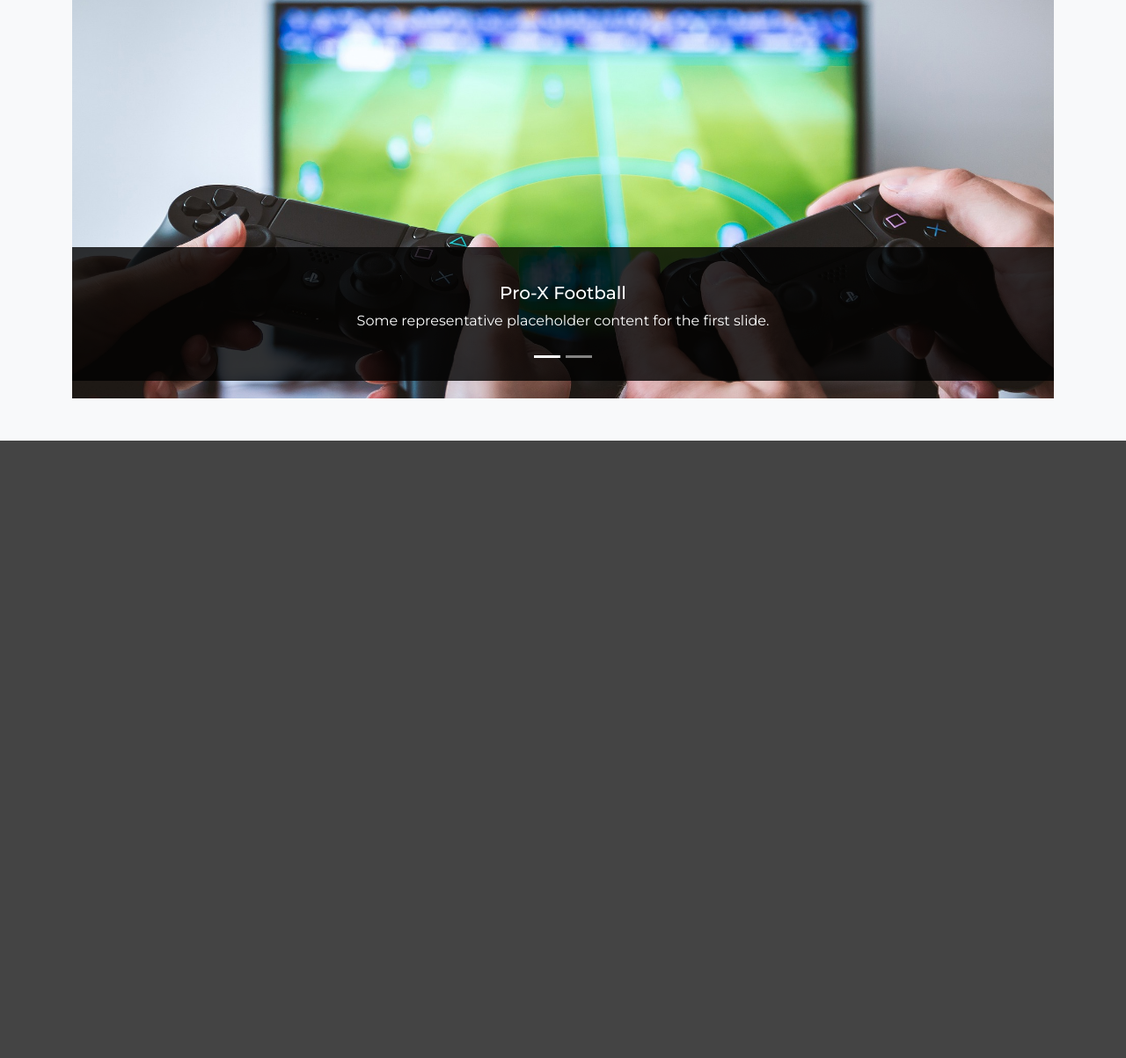
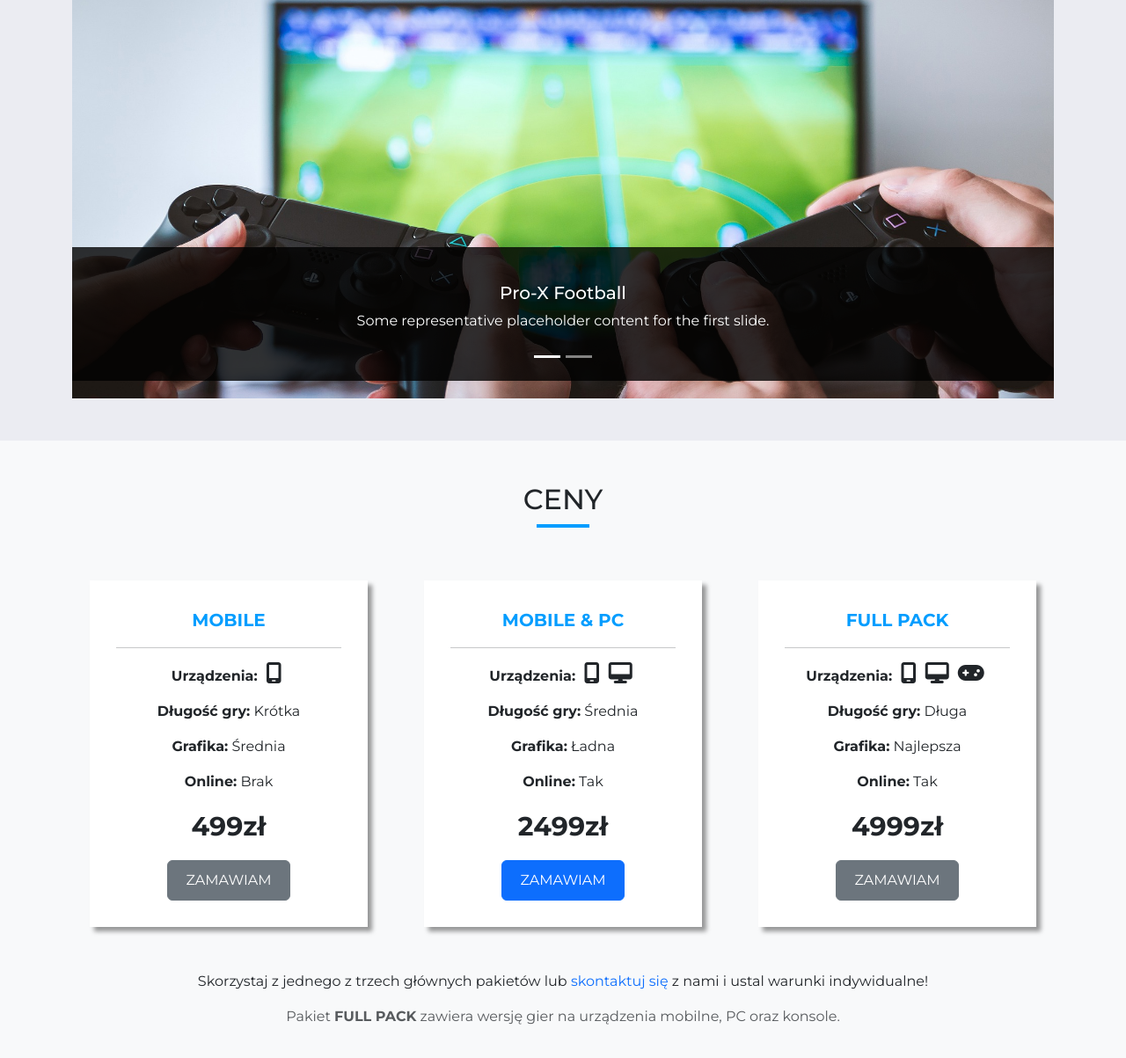
Before and after one commit to sylwia2306/website, a plain HTML site: page index.html in a window 1280 px wide. Shown: the part 2048-3251 px from the top of the page at 88% size. Before the commit the page ends 2549 px from the top, so only its background shows below. Drawn offline with nearby package versions, Linux system fonts and the light colour scheme.

Commit message:
added prices section and img

```diff
--- a/index.html
+++ b/index.html
@@ -119,7 +119,6 @@
 					</div>
 				</div>
 			</section>
-
 			<section class="aboutus-hero py-5">
 				<div class="aboutus-shadow"></div>
 				<div class="container py-5">
@@ -129,7 +128,7 @@
 					<div class="row">
 						<div class="col-lg-4 text-center aboutus-hero-item">
 							<p class="aboutus-hero-title mb-1">PC</p>
-							<p><i class="fas fa-glass-cheers"></i></p>
+							<i class="fa-brands fa-steam"></i>
 							<p class="aboutus-hero-text">
 								Graj ze znajomymi na swoim blaszaku!
 							</p>
@@ -149,8 +148,7 @@
 							</p>
 						</div>
 			</section>
-
-			<section id="portfolio" class="portfolio bg-light py-5">
+			<section id="portfolio" class="portfolio py-5">
 				<h2 class="section-title">Portfolio</h2>
 				<div class="underline"></div>
 
@@ -172,8 +170,6 @@
 						  </div>
 						</div>
 					  </div>
-
-
 					<div id="carouselExampleCaptions" class="carousel slide d-none d-lg-block">
 					<div class="carousel-indicators">
 						<button type="button" data-bs-target="#carouselExampleCaptions" data-bs-slide-to="0" class="active" aria-current="true" aria-label="Slide 1"></button>
@@ -205,16 +201,62 @@
 					<span class="visually-hidden">Next</span>
 					</button>
 				</div>
-			</d>
+				</div>
+			</section>
+
+			<section id="prices" class="prices py-5 bg-light">
+				<h2 class="section-title">Ceny</h2>
+				<div class="underline"></div>
+				<div class="container">
+					<div class="price-wrap row text-center justify-content-center">
+						<div class="col-md-6 col-xl-4">
+							<div class="price-box">
+								<p class="price-title">mobile</p>
+								<hr>
+								<span>Urządzenia: </span> <i class="fa-solid fa-mobile-screen"></i></p>
+								<p><span>Długość gry:</span> Krótka</p>
+								<p><span>Grafika:</span> Średnia</p>
+								<p><span>Online:</span> Brak</p>
+								<p class="price-tag">499zł</p>
+								<button class="btn btn-secondary">Zamawiam</button>
+							</div>
+						</div>
 
 
+						<div class="col-md-6 col-xl-4">
+							<div class="price-box">
+								<p class="price-title">mobile & pc</p>
+								<hr>
+								<span>Urządzenia: </span> <i class="fa-solid fa-mobile-screen"></i><i class="fa-solid fa-desktop"></i></p>
+								<p><span>Długość gry:</span> Średnia</p>
+								<p><span>Grafika:</span> Ładna</p>
+								<p><span>Online:</span> Tak</p>
+								<p class="price-tag">2499zł</p>
+								<button class="btn btn-primary">Zamawiam</button>
+							</div>
+						</div>
 
+						<div class="col-md-6 col-xl-4">
+							<div class="price-box">
+								<p class="price-title">full pack</p>
+								<hr>
+								<span>Urządzenia: </span> <i class="fa-solid fa-mobile-screen"></i><i class="fa-solid fa-desktop"></i><i class="fa-solid fa-gamepad"></i></p>
+								<p><span>Długość gry:</span> Długa</p>
+								<p><span>Grafika:</span> Najlepsza</p>
+								<p><span>Online:</span> Tak</p>
+								<p class="price-tag">4999zł</p>
+								<button class="btn btn-secondary">Zamawiam</button>
+							</div>
+						</div>
+					</div>
+						<p class="price-info text-center">Skorzystaj z jednego z trzech głównych pakietów lub <a href="#contact">skontaktuj
+							się</a> z nami i ustal warunki indywidualne!</p>
+						<p class="text-muted text-center">Pakiet <strong>FULL PACK</strong> zawiera wersję gier na urządzenia mobilne, PC
+						oraz konsole.</p>
+				</div>
 			</section>
 
-
 		</main>
-
-
 
 		<script
 			src="https://cdn.jsdelivr.net/npm/bootstrap@5.3.3/dist/js/bootstrap.bundle.min.js"
--- a/sass/_colors.scss
+++ b/sass/_colors.scss
@@ -1,3 +1,5 @@
 $main-color:#039dff;
 $white: #fff;
-$light-gray: #ddd
+$light-gray: #ddd;
+$bg-color: #ebecf2;
+$gray: gray;
--- a/sass/main.scss
+++ b/sass/main.scss
@@ -12,7 +12,7 @@ html {
 
 body {
 	font-family: 'Montserrat', sans-serif;
-	background-color: #444;
+	background-color: $bg-color;
 }
 
 .blue-text {
@@ -83,7 +83,7 @@ header.hero-img {
 		left: 0;
 		width: 100%;
 		height: 100%;
-		background-color: rgba(0, 0, 0, 0.8);
+		background-color: rgb(0, 0, 0, 0.8);
 		z-index: -5;
 	}
 
@@ -172,6 +172,57 @@ header.hero-img {
 	}
 }
 
+.prices {
+	background-color: $light-gray;
+		.price-box{
+			padding: 30px;
+			margin: 20px;
+			box-shadow: 5px 5px 5px rgb(0, 0, 0, 0.4);
+			background-color: $white;
+			transition: scale .3s;
+
+			span{
+				font-weight: bold;
+			}
+
+			i {
+				padding: 0 5px;
+				font-size: 24px;
+			}
+
+			button{
+				padding: 10px 20px;
+				text-transform: uppercase;
+			}
+		}
+
+		.price-box:hover{
+			scale: 1.05;
+		}
+
+		.price-title{
+			color: $main-color;
+			font-size: 20px;
+			text-transform: uppercase;
+			font-weight: bold;
+		}
+
+		.price-tag{
+			font-weight: bold;
+			font-size: 30px;
+		}
+		.price-info{
+			margin-top: 30px;
+
+			a{
+				text-decoration: none;
+			}
+		}
+	}
+
+
+
+
 @media (min-width: 768px) {
 	.hero-text {
 		h1 {
```
Also changed, not shown: css/main.css, img/adult-2449725_1920.jpg (added), img/background.jpeg (added), img/building-2762241_1920.jpg (added), img/entrepreneur-2326419_1920.jpg (added), img/woman-1320810_1920.jpg (added), img/women-1209678_1920.jpg (added), 1 other file.
